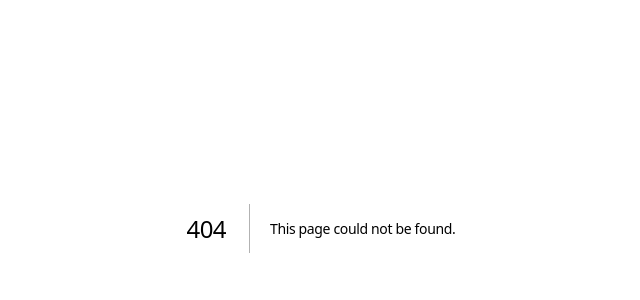
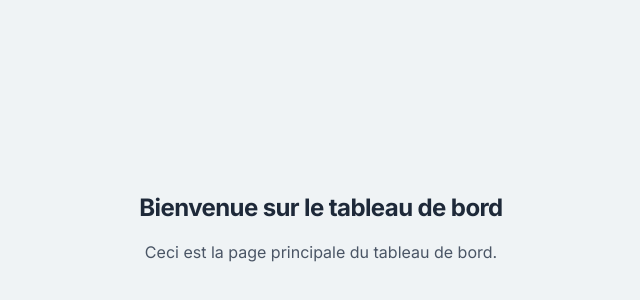
Before and after one commit to KUROYUKIHIME333/GESTION-PHARMACIE-FRONT, a Next.js app: page /dashboard in a window 1280 px wide. Before the commit this address had no page. Shown: the part 172-472 px from the top of the page, without its empty margins (319-959 px from the left). Built offline with nearby package versions, Linux system fonts and the light colour scheme.

Commit message:
dashboard begin

```diff
--- /dev/null
+++ b/src/app/(app)/dashboard/page.tsx
@@ -0,0 +1,8 @@
+export default function DashboardPage() {
+	return (
+		<div className="flex flex-col items-center justify-center min-h-screen p-6 bg-[#eff3f5]">
+			<h1 className="text-2xl font-bold text-gray-800">Bienvenue sur le tableau de bord</h1>
+			<p className="mt-4 text-gray-600">Ceci est la page principale du tableau de bord.</p>
+		</div>
+	);
+}
```
